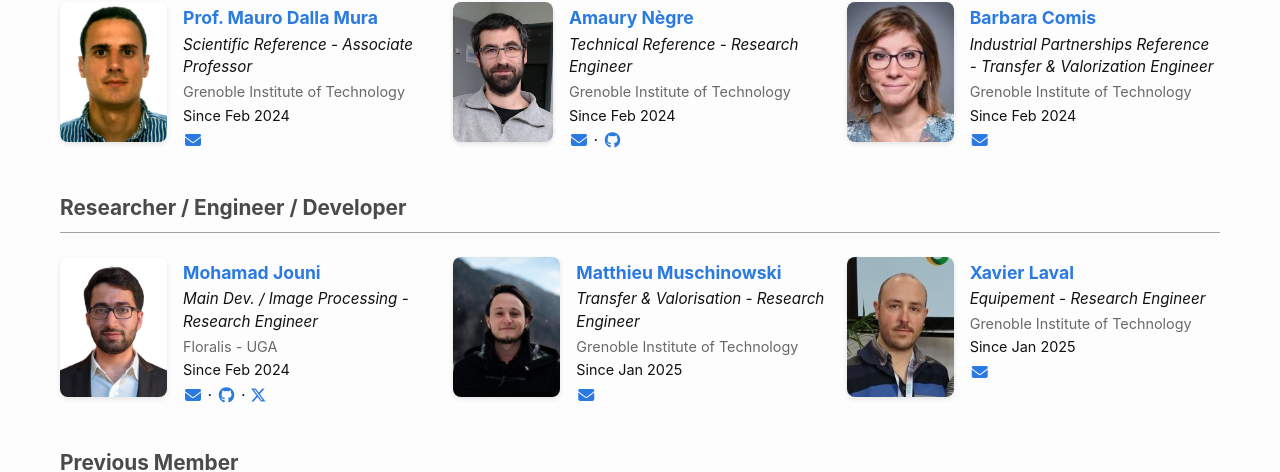
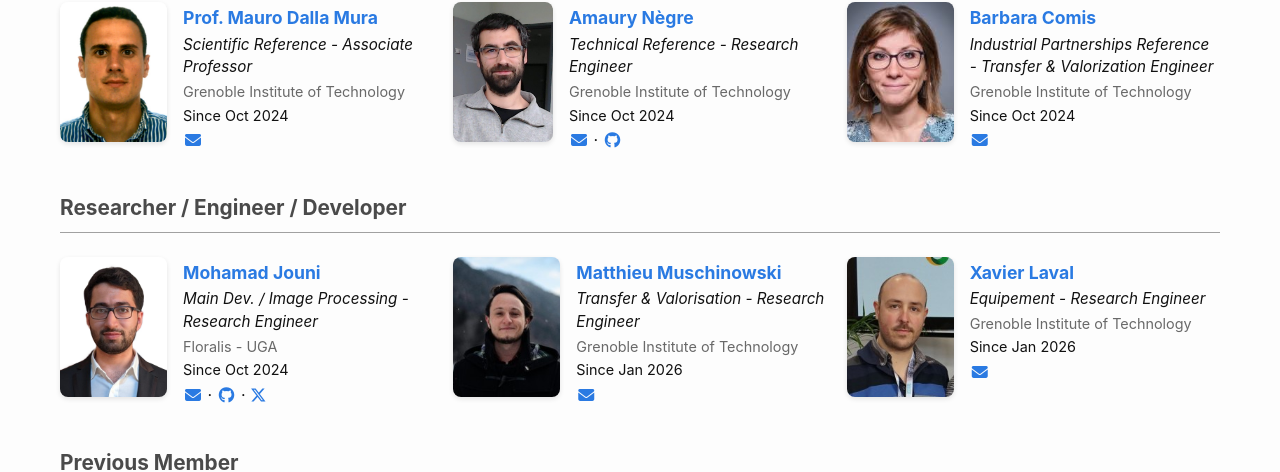
Before and after one commit to mira-imaging/mira-imaging.github.io, a Jekyll site: the page built from _pages_navbar/members.html, in a window 1280 px wide and 900 px high. Shown: the part 247-719 px from the top of the window. Built offline with Jekyll 4.4.1, drawn with Linux system fonts in a browser that asks for light colours.

Commit message:
Fix members years

```diff
--- a/_data/members.yml
+++ b/_data/members.yml
@@ -31,7 +31,7 @@ members:
     photo: mauro_dallamura.png
     email: mauro.dalla-mura@grenoble-inp.fr
     personal_link: https://scholar.google.com/citations?user=qbdbtn4AAAAJ&hl=en
-    years: Since Feb 2024
+    years: Since Oct 2024
 
   - key: negrea
     name: Amaury Nègre
@@ -41,7 +41,7 @@ members:
     photo: amaury_negre.jpg
     email: amaury.negre@grenoble-inp.fr
     personal_link: https://www.gipsa-lab.grenoble-inp.fr/user/amaury.negre
-    years: Since Feb 2024
+    years: Since Oct 2024
     icon_links:
       - link: https://github.com/negre
         icon: *ic-github
@@ -54,7 +54,7 @@ members:
     photo: barbara_comis.jpeg
     email: barbara.comis@gipsa-lab.grenoble-inp.fr
     personal_link: https://www.gipsa-lab.grenoble-inp.fr/user/barbara.comis
-    years: Since Feb 2024
+    years: Since Oct 2024
 
   - key: jounim
     name: Mohamad Jouni
@@ -64,7 +64,7 @@ members:
     photo: mohamad_jouni.png
     email: mohamad.jouni@grenoble-inp.fr
     personal_link: https://www.gipsa-lab.grenoble-inp.fr/user/mohamad.jouni
-    years: Since Feb 2024
+    years: Since Oct 2024
     icon_links:
       - link: https://github.com/mhmdjouni
         icon: *ic-github
@@ -79,7 +79,7 @@ members:
     photo: matthieu_muschinowski.jpeg
     email: matthieu.muschinowski@grenoble-inp.fr
     personal_link: https://www.gipsa-lab.grenoble-inp.fr/user/matthieu.muschinowski
-    years: Since Jan 2025
+    years: Since Jan 2026
     icon_links:
 
   - key: xavierl
@@ -90,7 +90,7 @@ members:
     photo: xavier_laval.jpeg
     email: xavier.laval@grenoble-inp.fr
     personal_link: https://www.gipsa-lab.grenoble-inp.fr/user/xavier.laval
-    years: Since Jan 2025
+    years: Since Jan 2026
     icon_links:
 
   - key: piconed
```
